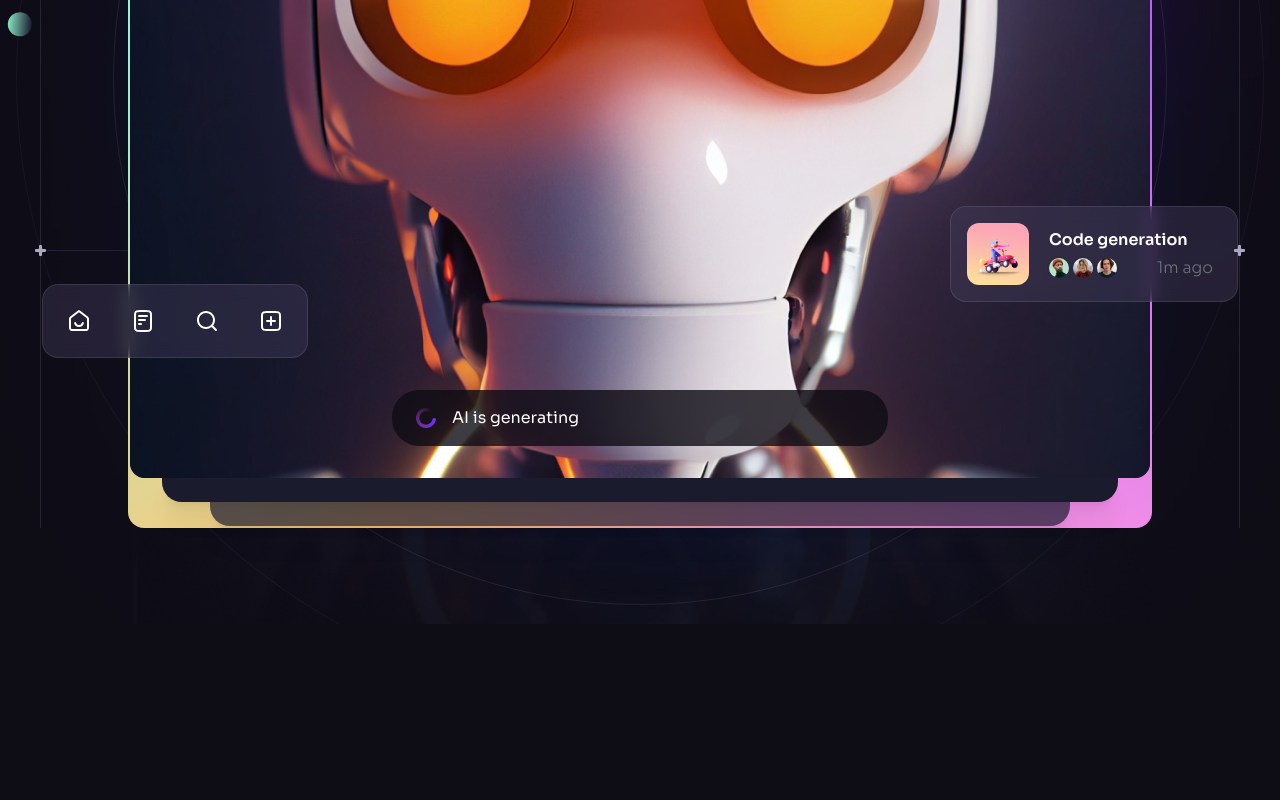
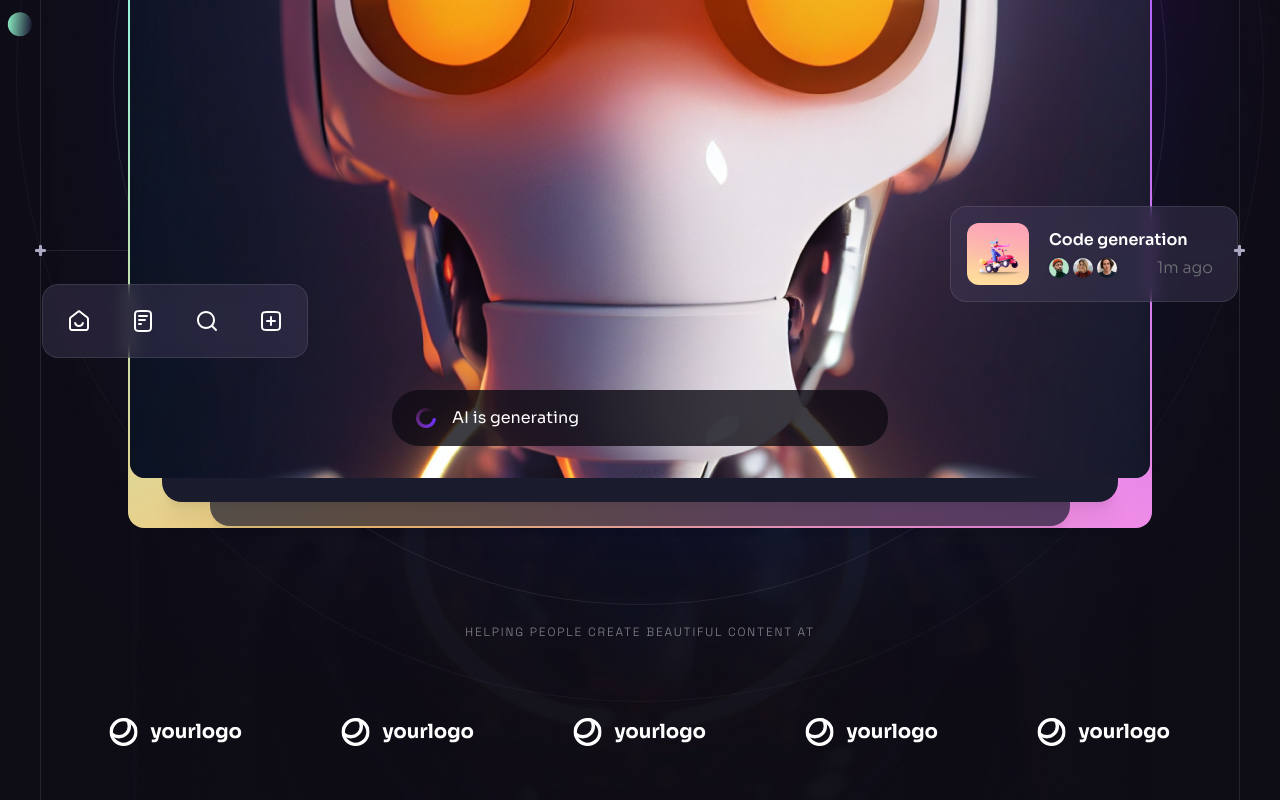
Before and after one commit to AntonioMinafra/BrainWave_with_React.js_TailwindCSS, a React (Vite) app: page / in a window 1280 px wide. Shown: the part 634-1434 px from the top of the page. Before the commit the page ends 1258 px from the top, so only its background shows below. Built offline with nearby package versions, Linux system fonts and the light colour scheme.

Commit message:
added CompanyLogos component and terminated the first section hero

```diff
--- /dev/null
+++ b/src/components/CompanyLogos.jsx
@@ -0,0 +1,23 @@
+import { companyLogos } from "../constants";
+
+const CompanyLogos = ({ className }) => {
+  return (
+    <div className={className}>
+      <h5 className="tagline mb-6 text-center text-n-1/50">
+        Helping people create beautiful content at
+      </h5>
+      <ul className="flex">
+        {companyLogos.map((logo, index) => (
+          <li
+            className="flex items-center justify-center flex-1 h-[8.5rem]"
+            key={index}
+          >
+            <img src={logo} width={134} height={28} alt={logo} />
+          </li>
+        ))}
+      </ul>
+    </div>
+  );
+};
+
+export default CompanyLogos;
--- a/src/components/Hero.jsx
+++ b/src/components/Hero.jsx
@@ -7,6 +7,7 @@
 import { useRef } from "react";
 import Generating from "./Generating";
 import Notification from "./Notification";
+import CompanyLogos from "./CompanyLogos";
 
 const Hero = () => {
   const parallaxRef = useRef(null);
@@ -91,6 +92,8 @@
 
           <BackgroundCircles />
         </div>
+
+        <CompanyLogos className="hidden relative z-10 mt-20 lg:block" />
       </div>
 
       <BottomLine />
```
